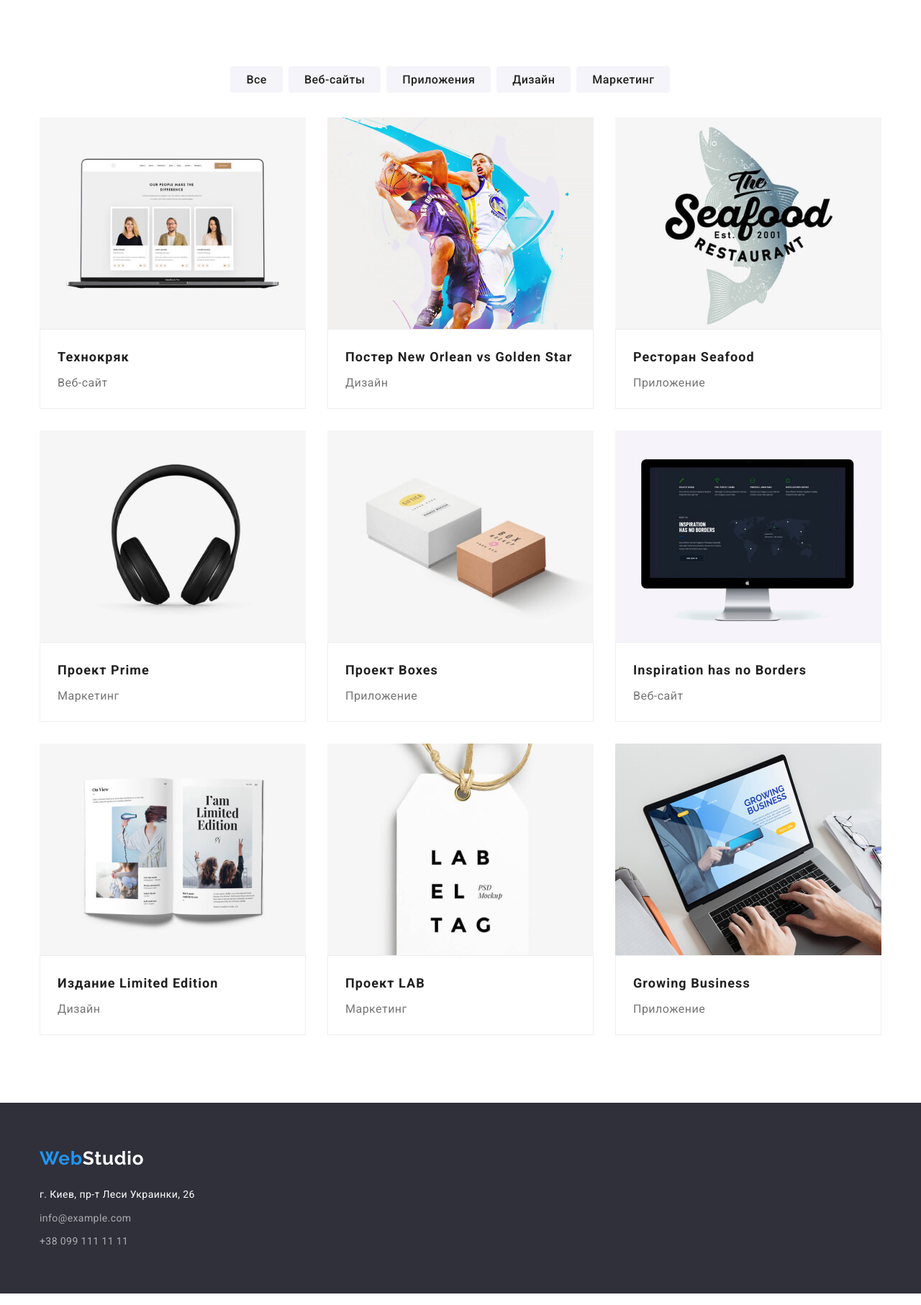
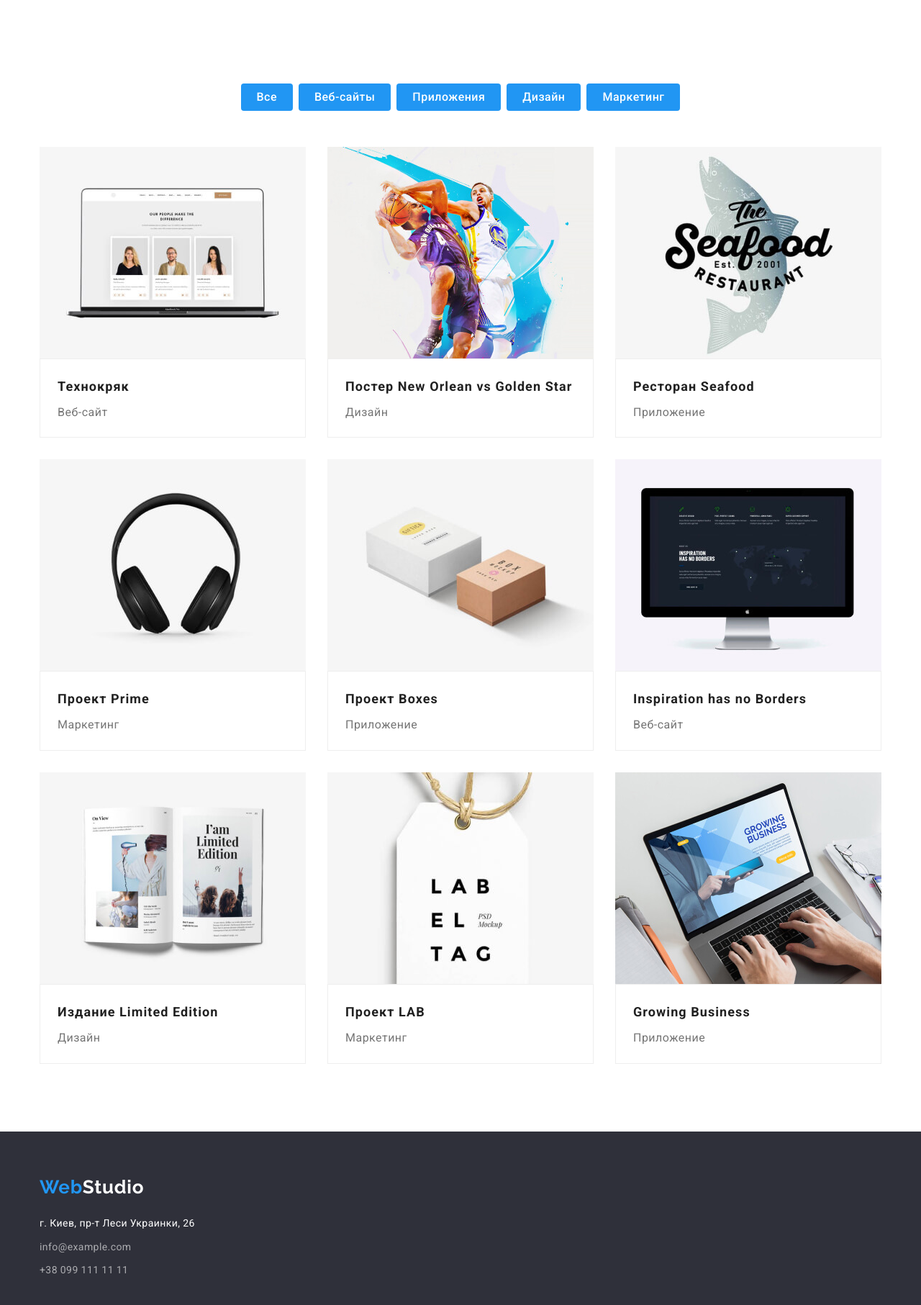
Before and after one commit to panda725/goit-markup-hw-03, a plain HTML site: page portfolio.html in a window 1280 px wide. Shown: the part 87-1900 px from the top of the page at 72% size. Drawn offline with Linux system fonts and the light colour scheme.

Commit message:
доработка после проверки дз3

```diff
--- a/portfolio.html
+++ b/portfolio.html
@@ -47,7 +47,6 @@
     <main>
       <section class="section">
         <div class="container">
-          <div class="wrapp-btn">
           <h1 class="hide">Lorem ipsum dolor sit amet.</h1>
           <ul class="filters">
             <li class="item"><button class="button-item" type="button">Все</button></li>
@@ -56,7 +55,6 @@
             <li class="item"><button class="button-item" type="button">Дизайн</button></li>
             <li class="item"><button class="button-item" type="button">Маркетинг</button></li>
           </ul>
-          </div>
 
           <ul class="block-cards">
             <li class="card-items">
@@ -157,7 +155,7 @@
 
     <footer class="page-footer">
       <div class="container">
-        <address class="footer-contacts">
+        <address>
           <a class="logo" href="index.html"><span class="accent">Web</span>Studio</a>
           <ul class="footer-list">
             <li class="item">
--- a/style/style.css
+++ b/style/style.css
@@ -150,6 +150,9 @@ ul {
   background-color: var(--hero-bg-color);
   color: var(--second-color-text);
   text-align: center;
+
+  padding-top: 200px;
+  padding-bottom: 200px;
 }
 
 .hero-title {
@@ -308,10 +311,8 @@ ul {
 
 .page-footer {
   background-color: var(--hero-bg-color);
-}
-
-.footer-contacts {
-  padding: 60px 0;
+  padding-bottom: 60px;
+  padding-top: 60px;
 }
 
 .page-footer .logo {
@@ -332,6 +333,12 @@ ul {
   color: var(--second-color-text);
   text-decoration: none;
 }
+.footer-link:hover,
+.footer-link:hover.opacity-link:hover,
+.footer-link:focus,
+.footer-link:hover.opacity-link:focus {
+  color: var(--link-hover-color);
+}
 
 .footer-list .item:not(:last-child) {
   margin-bottom: 9px;
@@ -343,12 +350,11 @@ ul {
 
 /* PAGE PORTFOLIO */
 
-.wrapp-btn {
-  display: flex;
-  margin-bottom: 34px;
-}
 .filters {
   display: flex;
+  justify-content: center;
+
+  margin-bottom: 50px;
 }
 .filters .button-item {
   font-weight: 500;
@@ -356,9 +362,9 @@ ul {
   line-height: 1.6;
   text-align: center;
   letter-spacing: 0.03em;
-  color: var(--main-color-text);
+  color: var(--second-color-text);
   cursor: pointer;
-  background-color: var(--filter-button-bgcolor);
+  background-color: var(--link-hover-color);
 
   padding: 6px 22px;
   border-radius: 4px;
@@ -368,8 +374,6 @@ ul {
   margin-left: 8px;
 }
 .filters .button-item:hover {
-  color: var(--second-color-text);
-  background-color: var(--link-hover-color);
   box-shadow: 0px 3px 1px rgba(0, 0, 0, 0.1), 0px 1px 2px rgba(0, 0, 0, 0.08),
     0px 2px 2px rgba(0, 0, 0, 0.12);
 }
```
Also changed, not shown: index.html (+2 -2 lines). Lines whose indentation alone changed are shown as unchanged.
